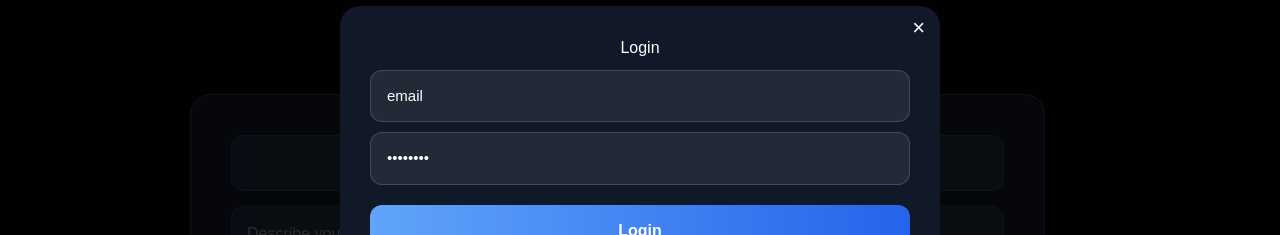
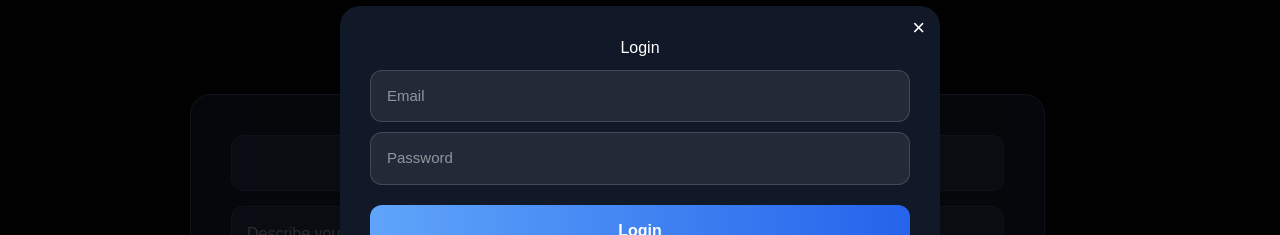
Before and after one commit to shojaeiabolfazil8-maker/vyralix, a Next.js app: page / in a window 1280 px wide. Both pictures are taken after a click on the element "Login". Shown: the part 236-471 px from the top of the page. Built offline with nearby package versions, Linux system fonts and the light colour scheme; no server answers.

Commit message:
fix login inputs

```diff
--- a/app/page.tsx
+++ b/app/page.tsx
@@ -429,7 +429,7 @@ onMouseLeave={(e) => {
 
       <input
         placeholder="Email"
-        value={"email"}
+        value={email}
         onChange={(e) => setEmail(e.target.value)}
         style={{
   width: "100%",
@@ -447,7 +447,7 @@ onMouseLeave={(e) => {
       <input
         type="password"
         placeholder="Password"
-        value={"password"}
+        value={password}
         onChange={(e) => setPassword(e.target.value)}
         style={{
   width: "100%",
```
